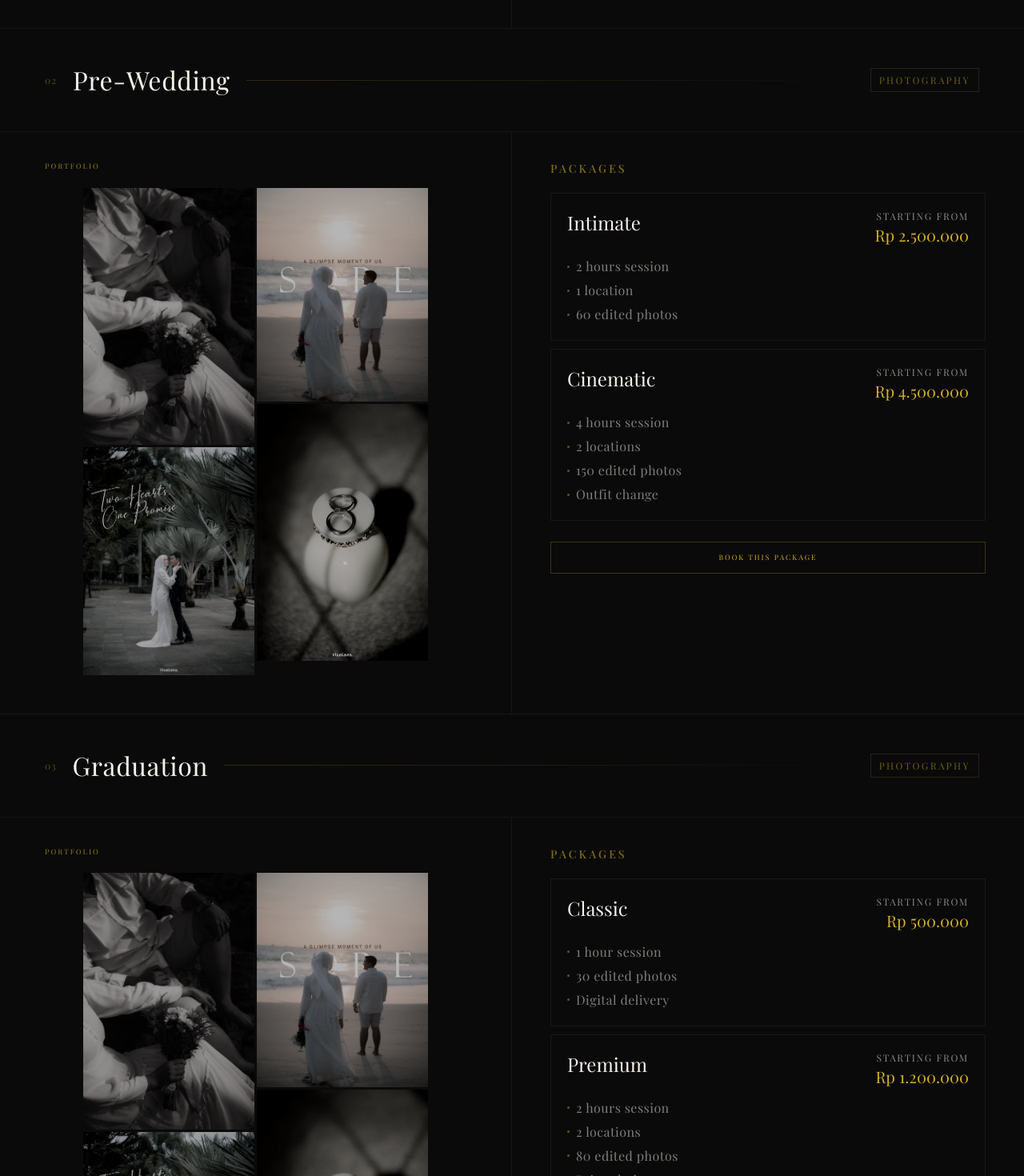
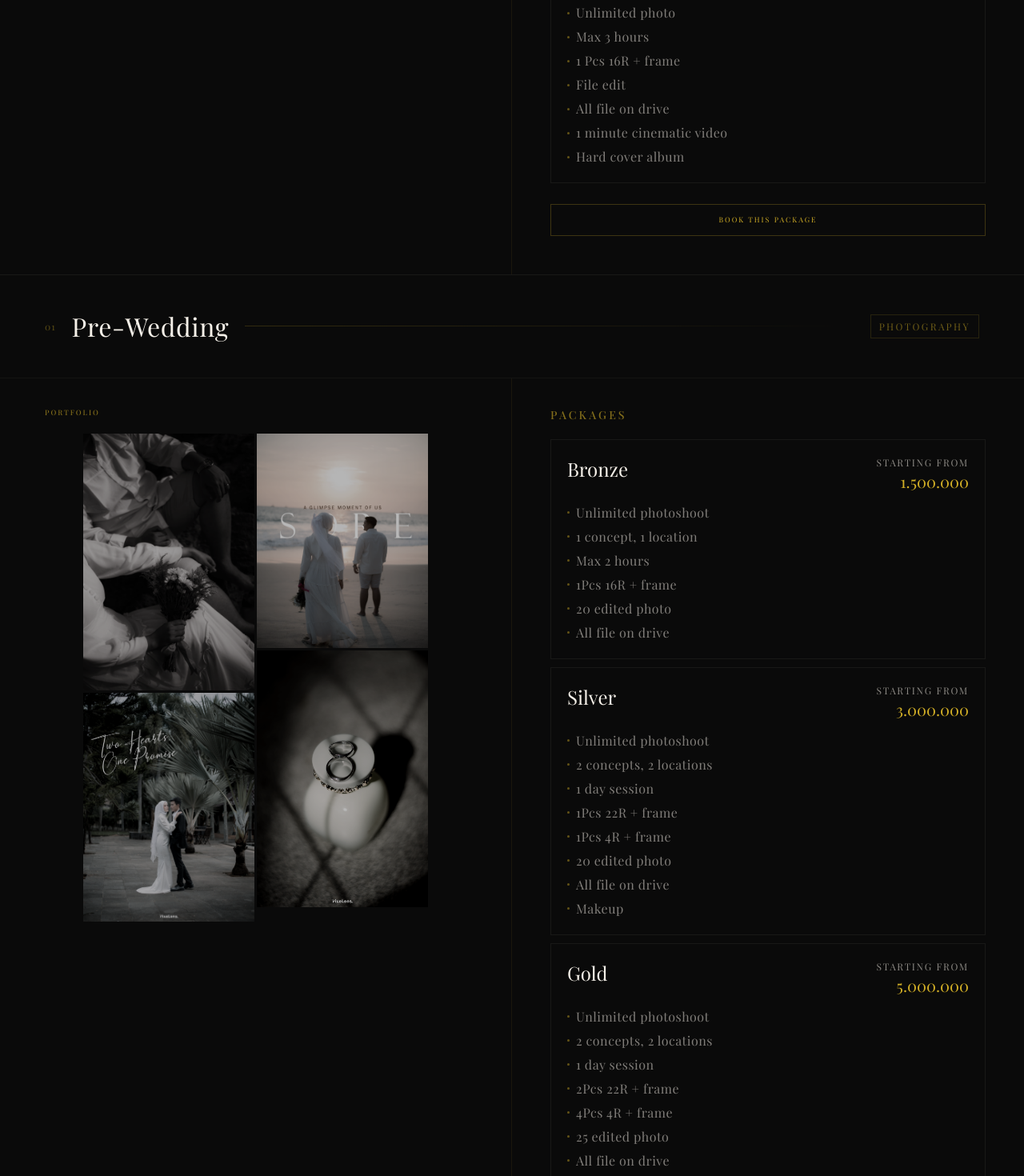
Before and after one commit to barbar17/pixellens, a Next.js app: page /package in a window 1280 px wide. Shown: the part 1260-2730 px from the top of the page at 80% size. Built offline with nearby package versions, Linux system fonts and the light colour scheme.

Commit message:
update pakcage data + contact

```diff
--- a/src/app/package/page.tsx
+++ b/src/app/package/page.tsx
@@ -1,83 +1,6 @@
+import { PACKAGES } from "@/lib/var";
 import Image from "next/image";
 import Link from "next/link";
-
-const categories = [
-  {
-    num: "01",
-    name: "Wedding",
-    portfolio: [
-      "/home/photography/1.jpg",
-      "/home/photography/2.jpg",
-      "/home/photography/3.jpg",
-      "/home/photography/4.jpg",
-    ],
-    packages: [
-      {
-        name: "Silver", price: "Rp 3.500.000",
-        includes: ["4 hours coverage", "1 photographer", "100 edited photos", "Online gallery"],
-      },
-      {
-        name: "Gold", price: "Rp 6.500.000",
-        includes: ["8 hours coverage", "2 photographers", "300 edited photos", "Printed album", "Online gallery"],
-      },
-    ],
-  },
-  {
-    num: "02",
-    name: "Pre-Wedding",
-    portfolio: [
-      "/home/photography/1.jpg",
-      "/home/photography/2.jpg",
-      "/home/photography/3.jpg",
-      "/home/photography/4.jpg",
-    ],
-    packages: [
-      {
-        name: "Intimate", price: "Rp 2.500.000",
-        includes: ["2 hours session", "1 location", "60 edited photos"],
-      },
-      {
-        name: "Cinematic", price: "Rp 4.500.000",
-        includes: ["4 hours session", "2 locations", "150 edited photos", "Outfit change"],
-      },
-    ],
-  },
-  {
-    num: "03",
-    name: "Graduation",
-    portfolio: [
-      "/home/photography/1.jpg",
-      "/home/photography/2.jpg",
-      "/home/photography/3.jpg",
-      "/home/photography/4.jpg",
-    ],
-    packages: [
-      {
-        name: "Classic", price: "Rp 500.000",
-        includes: ["1 hour session", "30 edited photos", "Digital delivery"],
-      },
-      {
-        name: "Premium", price: "Rp 1.200.000",
-        includes: ["2 hours session", "2 locations", "80 edited photos", "Printed photos"],
-      },
-    ],
-  },
-  {
-    num: "04",
-    name: "Others",
-    portfolio: [
-      "/home/photography/1.jpg",
-      "/home/photography/2.jpg",
-      "/home/photography/3.jpg",
-    ],
-    packages: [
-      {
-        name: "Custom Session", price: "Rp 800.000",
-        includes: ["Portraits, events, products", "Tailored to your needs", "Custom quote on inquiry"],
-      },
-    ],
-  },
-];
 
 export default function Package() {
   return (
@@ -98,10 +21,10 @@ export default function Package() {
         <div className="absolute bottom-0 left-1/2 -translate-x-1/2 w-px h-14 bg-linear-to-b from-gold/45 to-transparent" />
       </div>
 
-      {categories.map(({ num, name, portfolio, packages }) => (
+      {PACKAGES.map(({ name, portfolio, packages }, index) => (
         <div key={name} id={name} className="border-t border-[rgba(245,240,232,0.06)] last:border-b">
           <div className="flex items-center gap-5 px-14 py-10 border-b border-[rgba(245,240,232,0.04)] max-lg:px-8">
-            <span className="font-heading text-[10px] md:text-[12px] font-light text-gold/40 tracking-[0.08em]">{num}</span>
+            <span className="font-heading text-[10px] md:text-[12px] font-light text-gold/40 tracking-[0.08em]">{String(index).padStart(2, "0")}</span>
             <h2 className="font-heading text-[20px] md:text-[32px] font-light text-[#f5f0e8] tracking-[0.02em]">{name}</h2>
             <div className="flex-1 h-px bg-linear-to-r from-gold/20 to-transparent" />
             <span className="font-heading text-[8px] md:text-xs tracking-[0.2em] uppercase text-gold/50 border border-gold/15 px-2 md:px-2.5 py-1 md:py-1.5">
--- a/src/features/contact/components/ContactDisplay.tsx
+++ b/src/features/contact/components/ContactDisplay.tsx
@@ -1,6 +1,6 @@
 import Link from "next/link";
 import { BsFillTelephoneFill } from "react-icons/bs";
-import { PHONE_NUMBER } from "@/lib/var";
+import { ADDRESS, PHONE_NUMBER } from "@/lib/var";
 import { SOCIAL_MEDIA } from "@/lib/socialMedia";
 import { TooltipContent, TooltipTrigger, Tooltip } from "@/components/ui/tooltip";
 
@@ -39,10 +39,8 @@ const ContactDisplay = ({ className }: { className: string }) => {
 
       <div>
         <p className="text-[9px] tracking-[0.24em] uppercase text-gold font-medium mb-3.5">Visit Us</p>
-        <Link href="https://maps.app.goo.gl/3LtYYLvdMYCjy6PC6" className="font-heading text-[18px] font-light text-[rgba(245,240,232,0.7)] leading-[1.6] hover:text-white transition-all">
-          Jl. Soekarno Hatta No.1,<br />
-          Way Dadi, Kec. Sukarame,<br />
-          Kota Bandar Lampung 35133
+        <Link href={ADDRESS.url} className="font-heading text-[18px] font-light text-[rgba(245,240,232,0.7)] leading-[1.6] hover:text-white transition-all">
+          {ADDRESS.text}
         </Link>
       </div>
 
--- /dev/null
+++ b/src/lib/package/engagement.ts
@@ -0,0 +1,38 @@
+export const ENGAGEMENT_PACKAGES = [
+  {
+    name: "Bronze",
+    price: "1.000.000",
+    includes: [
+      "Unlimited photo",
+      "Max 3 hours",
+      "1Pcs 16R + frame",
+      "File edit",
+      "All file on drive",
+    ]
+  },
+  {
+    name: "Silver",
+    price: "2.300.000",
+    includes: [
+      "Unlimited photo",
+      "Max 3 hours",
+      "1Pcs 16R + frame",
+      "File edit",
+      "All file on drive",
+      "1minute cinematic video",
+    ]
+  },
+  {
+    name: "Gold",
+    price: "3.500.000",
+    includes: [
+      "Unlimited photo",
+      "Max 3 hours",
+      "1 Pcs 16R + frame",
+      "File edit",
+      "All file on drive",
+      "1 minute cinematic video",
+      "Hard cover album",
+    ]
+  },
+]
--- /dev/null
+++ b/src/lib/package/graduation.ts
@@ -0,0 +1,102 @@
+export const PERSONAL_GRADUATION_PACKAGES = [
+  {
+    name: "Bronze",
+    price: "300.000",
+    includes: [
+      "1 graduate only",
+      "1 photographer",
+      "Unlimited shoots",
+      "30 minutes photo session",
+      "Copy all original files on drive",
+    ],
+  },
+  {
+    name: "Silver",
+    price: "450.000",
+    includes: [
+      "1 graduate (family and friend)",
+      "Max 10 person",
+      "1 photographer",
+      "Unlimited shoots",
+      "60 minutes photo session",
+      "20 free edited photos",
+      "Copy all original files on drive",
+    ],
+  },
+  {
+    name: "Gold",
+    price: "700.000",
+    includes: [
+      "1 graduate (family and friend)",
+      "Max 10 person",
+      "1 photographer",
+      "Unlimited shoots",
+      "120 minutes photo session",
+      "30 free edited photos",
+      "Copy all original files on drive",
+    ],
+  },
+  {
+    name: "Couple",
+    price: "600.000",
+    includes: [
+      "Couple graduate",
+      "Unlimited shoots",
+      "60 minutes photo session",
+      "30 free edited photos",
+      "Copy all original files on drive",
+    ],
+  },
+  {
+    name: "Special",
+    price: "600.000",
+    includes: [
+      "1 graduate (family and friend)",
+      "Max 10 person",
+      "Unlimited shoots",
+      "75 minutes photo session",
+      "35 free edited photos",
+      "1 minute cinematic video",
+      "Copy all original files on drive",
+    ],
+  },
+];
+
+export const GROUP_GRADUATION_PACKAGES = [
+  {
+    name: "Bronze",
+    price: "400.000",
+    includes: [
+      "2 graduate",
+      "1 photographer",
+      "Unlimited shoots",
+      "60 minutes photo session",
+      "25 free edited photos",
+      "Copy all original files on drive",
+    ],
+  },
+  {
+    name: "Silver",
+    price: "500.000",
+    includes: [
+      "3 graduate",
+      "1 photographer",
+      "Unlimited shoots",
+      "60 minutes photo session",
+      "30 free edited photos",
+      "Copy all original files on drive",
+    ],
+  },
+  {
+    name: "Gold",
+    price: "500.000",
+    includes: [
+      "5 graduate",
+      "1 photographer",
+      "Unlimited shoots",
+      "60 minutes photo session",
+      "40 free edited photos",
+      "Copy all original files on drive",
+    ],
+  },
+];
--- /dev/null
+++ b/src/lib/package/preWedding.ts
@@ -0,0 +1,60 @@
+export const PREWEDDING_PACKAGES = [
+  {
+    name: "Bronze",
+    price: "1.500.000",
+    includes: [
+      "Unlimited photoshoot",
+      "1 concept, 1 location",
+      "Max 2 hours",
+      "1Pcs 16R + frame",
+      "20 edited photo",
+      "All file on drive",
+    ]
+  },
+  {
+    name: "Silver",
+    price: "3.000.000",
+    includes: [
+      "Unlimited photoshoot",
+      "2 concepts, 2 locations",
+      "1 day session",
+      "1Pcs 22R + frame",
+      "1Pcs 4R + frame",
+      "20 edited photo",
+      "All file on drive",
+      "Makeup",
+    ]
+  },
+  {
+    name: "Gold",
+    price: "5.000.000",
+    includes: [
+      "Unlimited photoshoot",
+      "2 concepts, 2 locations",
+      "1 day session",
+      "2Pcs 22R + frame",
+      "4Pcs 4R + frame",
+      "25 edited photo",
+      "All file on drive",
+      "Makeup",
+      "1 Minute cinematic video",
+    ]
+  },
+  {
+    name: "Diamond",
+    price: "7.000.000",
+    includes: [
+      "Unlimited photoshoot",
+      "3 concepts, 2 locations",
+      "1 day session",
+      "2Pcs 22R + frame",
+      "5Pcs 4R + frame",
+      "Hard cover album",
+      "30 edited photo",
+      "All file on drive",
+      "Makeup",
+      "Gown",
+      "1 Minute cinematic video",
+    ]
+  },
+]
--- /dev/null
+++ b/src/lib/package/wedding.ts
@@ -0,0 +1,50 @@
+export const WEDDING_PACKAGES = [
+  {
+    name: "Bronze",
+    price: "2.300.000",
+    includes: [
+      "Unlimited photo",
+      "120 pcs 4R",
+      "1Pcs 16R + frame",
+      "Magnetic album",
+      "All file on flashdisk",
+    ]
+  },
+  {
+    name: "Silver",
+    price: "3.500.000",
+    includes: [
+      "Unlimited photo",
+      "120 pcs 4R",
+      "1Pcs 16R + frame",
+      "Magnetic album",
+      "All file on flashdisk",
+      "45-60 minutes coverage video",
+    ]
+  },
+  {
+    name: "Gold",
+    price: "4.700.000",
+    includes: [
+      "Unlimited photo",
+      "120 pcs 4R",
+      "1Pcs 22R + frame",
+      "Hard cover album",
+      "All file on flashdisk",
+      "1 minute cinematic video",
+    ]
+  },
+  {
+    name: "Diamond",
+    price: "6.700.000",
+    includes: [
+      "Unlimited photo",
+      "120 pcs 4R",
+      "2Pcs 22R + frame",
+      "Magnetic + hard cover album",
+      "All file on flashdisk",
+      "45-60 minutes coverage video",
+      "1 minute cinematic video",
+    ]
+  },
+]
--- a/src/lib/var.ts
+++ /dev/null
@@ -1,6 +0,0 @@
-export const PHONE_NUMBER = {
-  pixellens: "6288287485157",
-  bagus: "6285709645040",
-}
-
-export const INSTAGRAM = "https://www.instagram.com/pixellens.photography/"
--- /dev/null
+++ b/src/lib/var.tsx
@@ -0,0 +1,77 @@
+import { ENGAGEMENT_PACKAGES } from "./package/engagement";
+import {
+  GROUP_GRADUATION_PACKAGES,
+  PERSONAL_GRADUATION_PACKAGES,
+} from "./package/graduation";
+import { PREWEDDING_PACKAGES } from "./package/preWedding";
+import { WEDDING_PACKAGES } from "./package/wedding";
+
+export const PHONE_NUMBER = {
+  pixellens: "6288287485157",
+  bagus: "6285709645040",
+};
+
+export const INSTAGRAM = "https://www.instagram.com/pixellens.photography/";
+
+export const ADDRESS = {
+  text:
+    <>
+      Jl. Sisingamangaraja, Gg. Kelinci No.25 A,<br />
+      Gedong air, Tanjung Karang Barat,<br />
+      Bandar Lampung, Lampung
+    </>,
+  url: "https://maps.app.goo.gl/FWfCH7LAMTyyMos9A?g_st=aw",
+};
+
+export const PACKAGES = [
+  {
+    name: "Engagement",
+    portfolio: [
+      "/home/photography/1.jpg",
+      "/home/photography/2.jpg",
+      "/home/photography/3.jpg",
+      "/home/photography/4.jpg",
+    ],
+    packages: ENGAGEMENT_PACKAGES,
+  },
+  {
+    name: "Pre-Wedding",
+    portfolio: [
+      "/home/photography/1.jpg",
+      "/home/photography/2.jpg",
+      "/home/photography/3.jpg",
+      "/home/photography/4.jpg",
+    ],
+    packages: PREWEDDING_PACKAGES,
+  },
+  {
+    name: "Wedding",
+    portfolio: [
+      "/home/photography/1.jpg",
+      "/home/photography/2.jpg",
+      "/home/photography/3.jpg",
+      "/home/photography/4.jpg",
+    ],
+    packages: WEDDING_PACKAGES,
+  },
+  {
+    name: "Personal Graduation",
+    portfolio: [
+      "/home/photography/1.jpg",
+      "/home/photography/2.jpg",
+      "/home/photography/3.jpg",
+      "/home/photography/4.jpg",
+    ],
+    packages: PERSONAL_GRADUATION_PACKAGES,
+  },
+  {
+    name: "Group Graduation",
+    portfolio: [
+      "/home/photography/1.jpg",
+      "/home/photography/2.jpg",
+      "/home/photography/3.jpg",
+      "/home/photography/4.jpg",
+    ],
+    packages: GROUP_GRADUATION_PACKAGES,
+  },
+];
```
Also changed, not shown: src/components/footer.tsx (+4 -6 lines).
